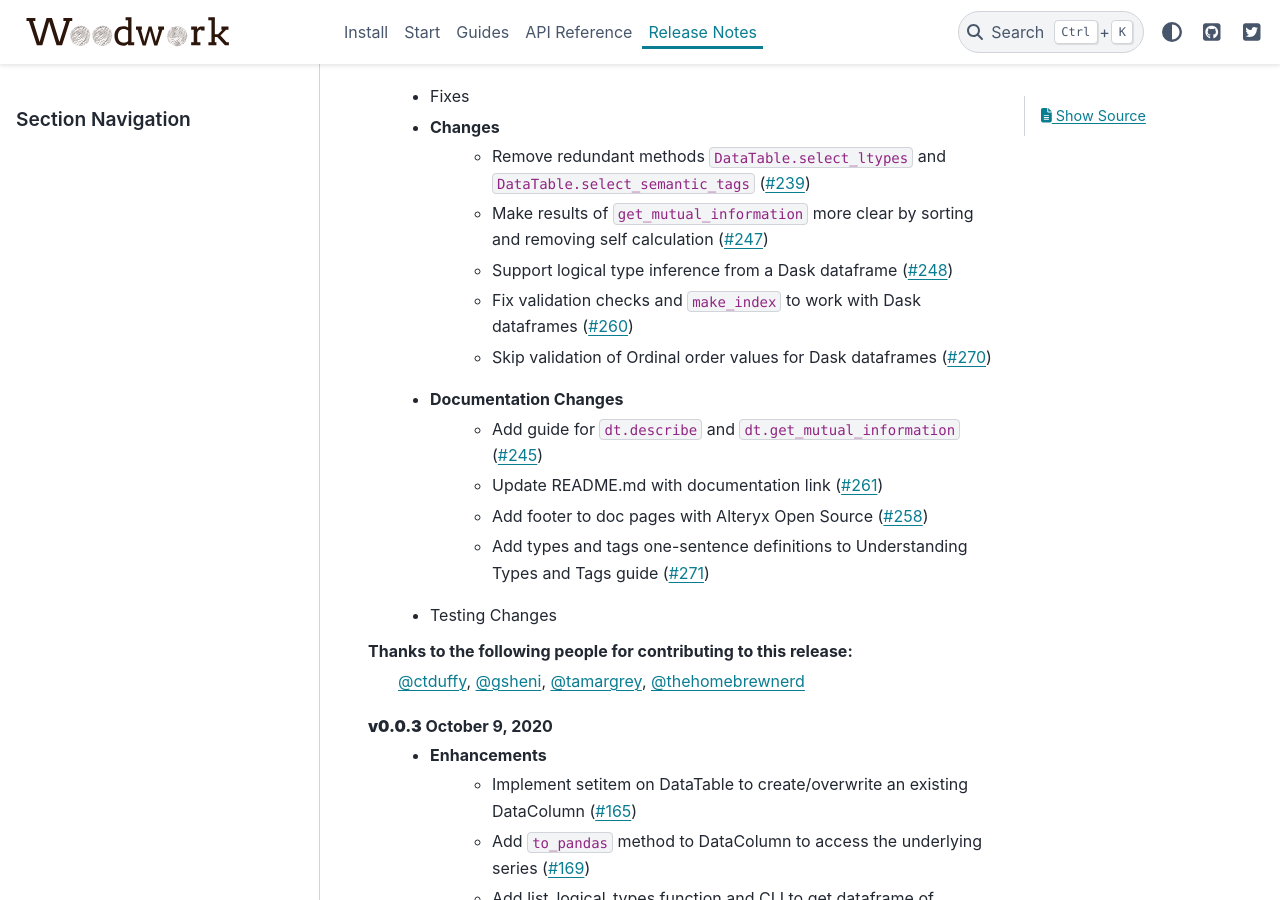
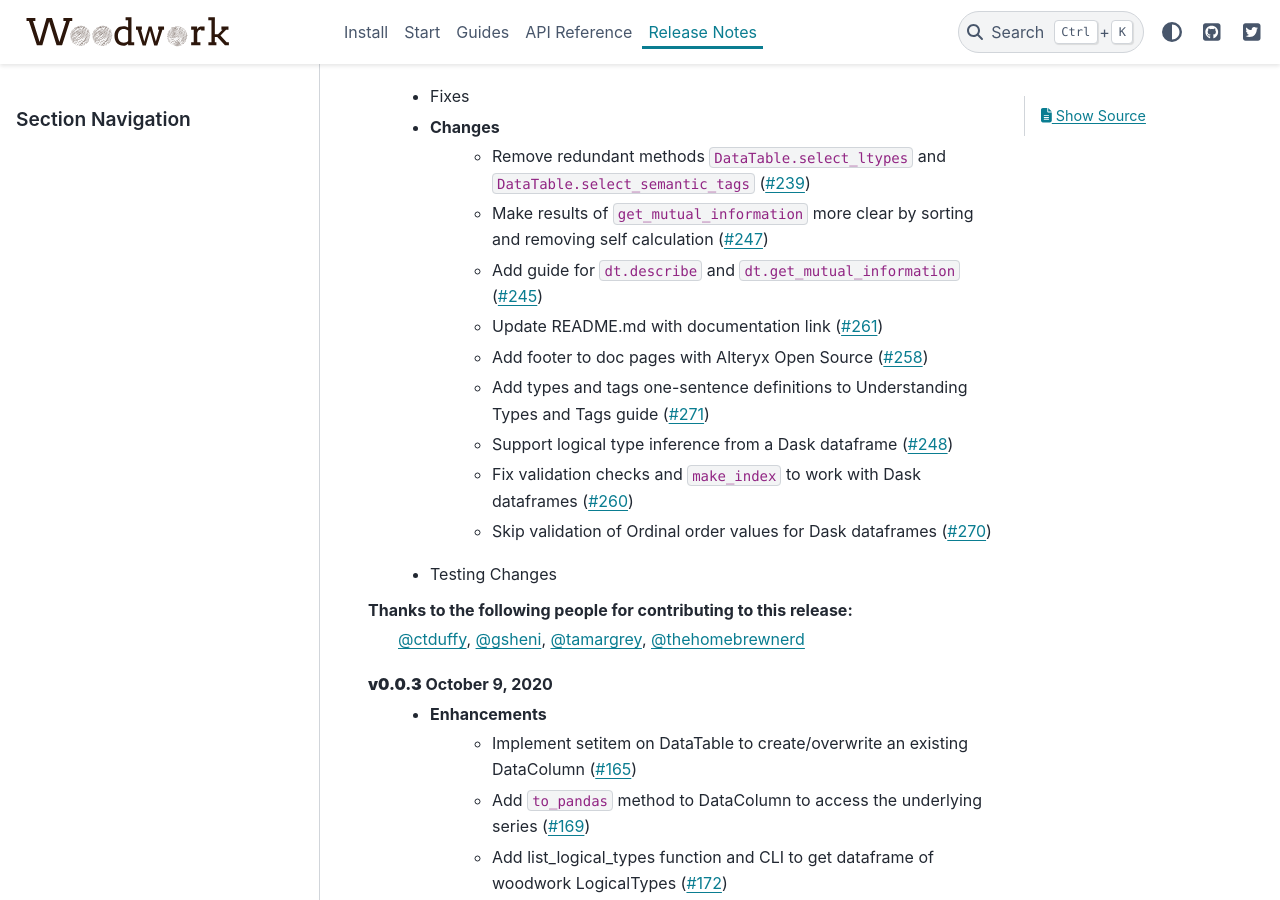
Before and after one commit to alteryx/woodwork, a Sphinx documentation site: the page built from docs/source/release_notes.rst, in a window 1280 px wide and 900 px high, scrolled down 424 px. Built offline with Sphinx 7.4.7 and the PyData theme 0.15.4, drawn with Linux system fonts in a browser that asks for light colours; comment, search, counter and statistics services are not loaded.

Commit message:
fix changelog

```diff
--- a/docs/source/release_notes.rst
+++ b/docs/source/release_notes.rst
@@ -12,14 +12,13 @@ Release Notes
     * Changes
         * Remove redundant methods ``DataTable.select_ltypes`` and ``DataTable.select_semantic_tags`` (:pr:`239`)
         * Make results of ``get_mutual_information`` more clear by sorting and removing self calculation (:pr:`247`)
-        * Support logical type inference from a Dask dataframe (:pr:`248`)
-        * Fix validation checks and ``make_index`` to work with Dask dataframes (:pr:`260`)
-        * Skip validation of Ordinal order values for Dask dataframes (:pr:`270`)
-    * Documentation Changes
         * Add guide for ``dt.describe`` and ``dt.get_mutual_information`` (:pr:`245`)
         * Update README.md with documentation link (:pr:`261`)
         * Add footer to doc pages with Alteryx Open Source (:pr:`258`)
         * Add types and tags one-sentence definitions to Understanding Types and Tags guide (:pr:`271`)
+        * Support logical type inference from a Dask dataframe (:pr:`248`)
+        * Fix validation checks and ``make_index`` to work with Dask dataframes (:pr:`260`)
+        * Skip validation of Ordinal order values for Dask dataframes (:pr:`270`)
     * Testing Changes
 
 Thanks to the following people for contributing to this release:
```
